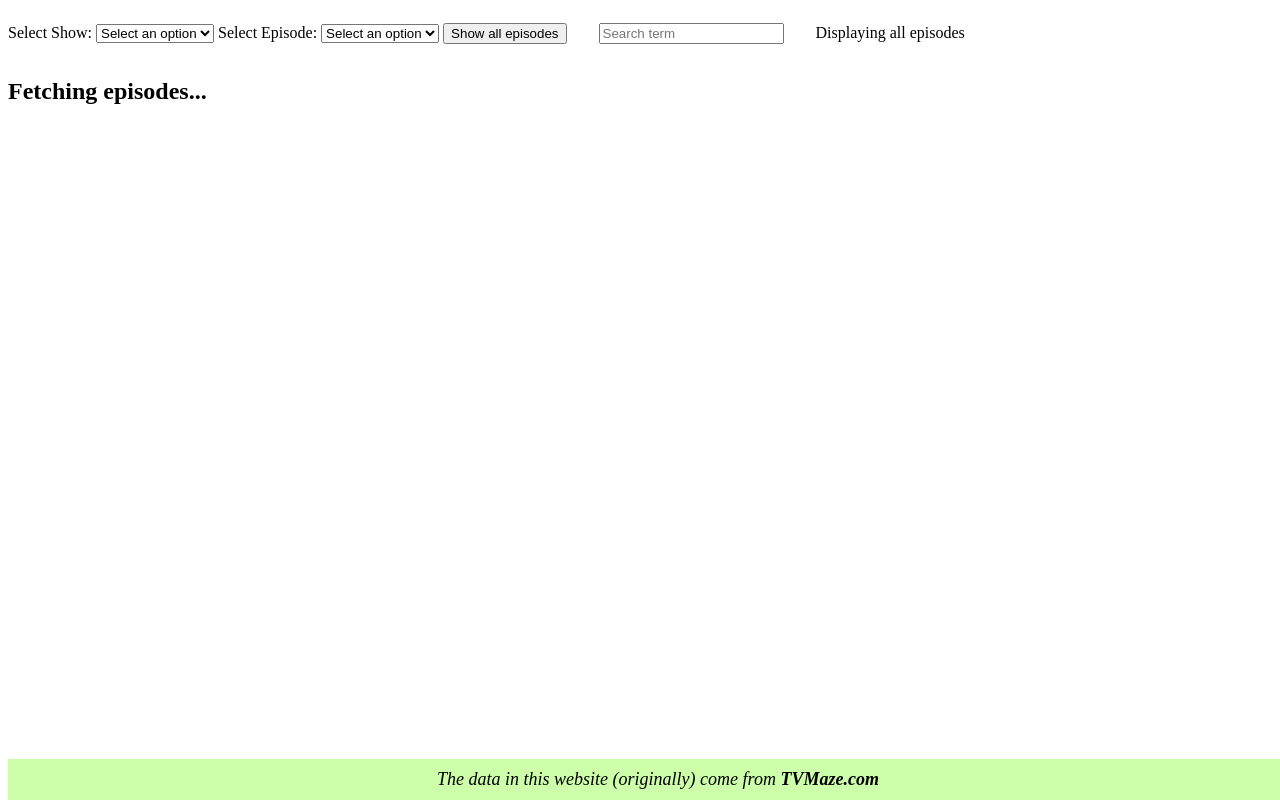
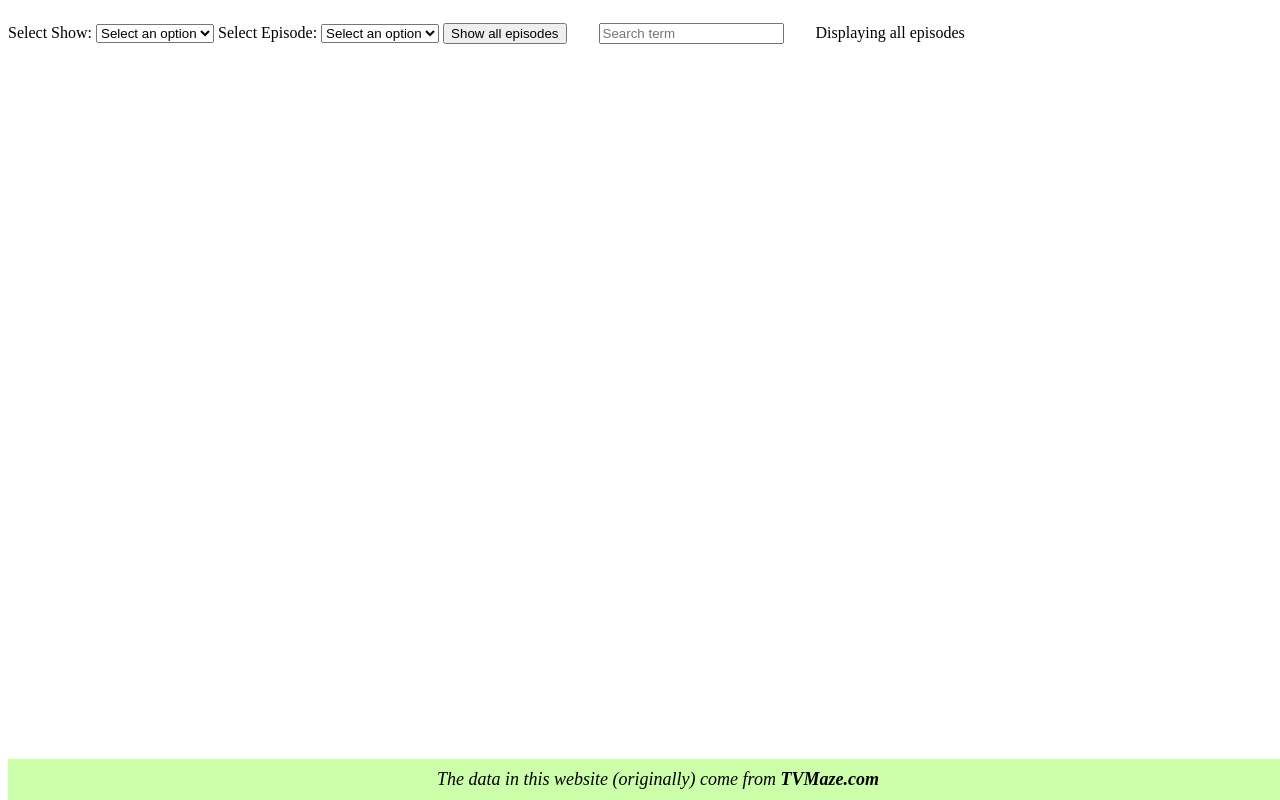
Before and after one commit to RbAvci/JS3-Module-Project, a plain HTML site: page index.html in a window 1280 px wide. Drawn offline with Linux system fonts and the light colour scheme; no server answers.

Commit message:
remove fetching info

```diff
--- a/index.html
+++ b/index.html
@@ -48,7 +48,6 @@
       </section>
     </section>
   </template>
-  <h2 id="fetching-info">Fetching episodes...</h2>
   <div id="root">
   </div>
   <footer>The data in this website (originally) come from <a href="https://tvmaze.com/" target="_blank">TVMaze.com</a>
```
